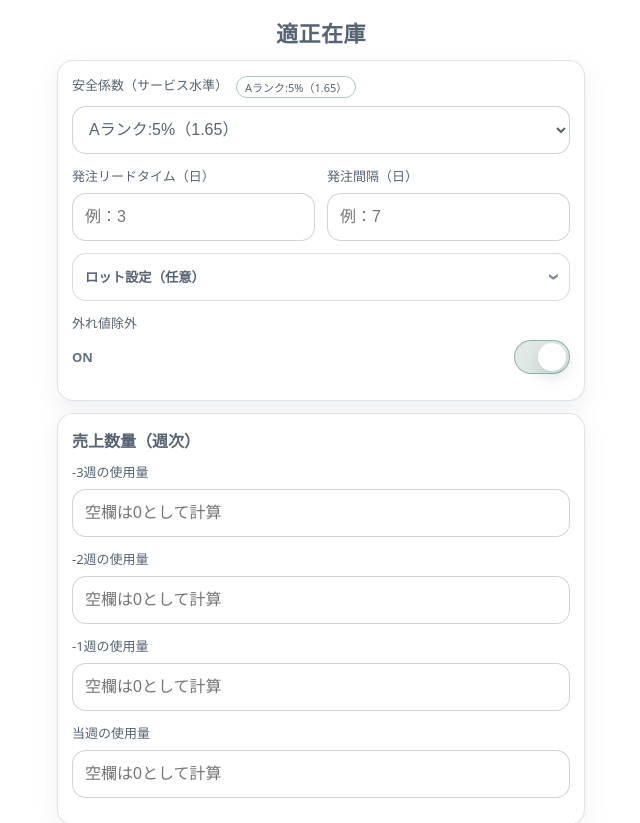
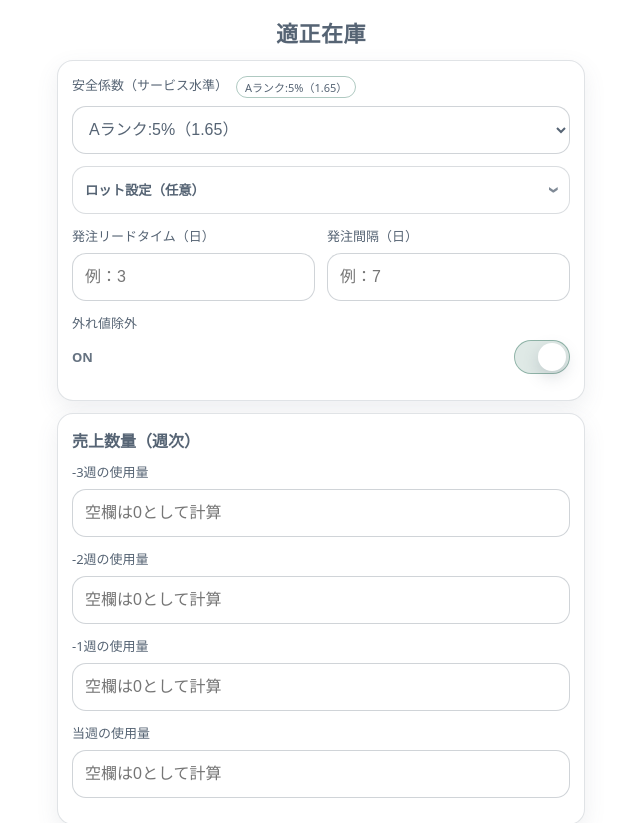
Before and after one commit to soan4/stock-app, a React (Vite) app: page / in a window 1280 px wide. Shown: the top 823 px of the page, without its empty margins (319-959 px from the left). Built offline with nearby package versions, Linux system fonts and the light colour scheme; a web font is replaced by a local one.

Commit message:
move lot section and improve lot input UX

```diff
--- a/src/App.tsx
+++ b/src/App.tsx
@@ -38,7 +38,7 @@ export default function App() {
   // 外れ値除外：デフォルトON
   const [outlierEnabled, setOutlierEnabled] = useState(true);
 
-  // ★ロット：基本は非表示＆初期値1
+  // ロット：基本は非表示＆初期値1
   const [showLot, setShowLot] = useState(false);
   const [lotSize, setLotSize] = useState<string>("1");
 
@@ -75,6 +75,9 @@ export default function App() {
   const onClearQuantities = () => {
     setQty(["", "", "", "", "", "", "", ""]);
     setShowLastYear(false);
+
+    // ★要望：クリア時にロットを初期値=1へ戻す
+    setLotSize("1");
   };
 
   const levelLabel =
@@ -96,6 +99,7 @@ export default function App() {
 
       {/* 設定カード */}
       <section className="card">
+        {/* 安全係数 */}
         <div className="row">
           <label className="label">
             安全係数（サービス水準）
@@ -111,6 +115,44 @@ export default function App() {
           </select>
         </div>
 
+        {/* ★移動：ロット欄（安全係数の下 / リードタイムの上） */}
+        <div className="row">
+          <button
+            type="button"
+            className="collapseHeader"
+            aria-expanded={showLot}
+            onClick={() => setShowLot(v => !v)}
+          >
+            <span>ロット設定（任意）</span>
+            <span className={`chev ${showLot ? "chevOpen" : ""}`}>›</span>
+          </button>
+
+          {showLot && (
+            <div className="collapseBody">
+              <label className="label">最小発注単位（ロット）（個）</label>
+              <input
+                className="input"
+                inputMode="numeric"
+                placeholder="例：10（10個単位）"
+                value={lotSize}
+                // ★要望：入力欄をタッチしたら「1」を消す
+                onFocus={() => {
+                  if (lotSize.trim() === "1") setLotSize("");
+                }}
+                // ★空欄のまま離れたら1に戻す（事故防止）
+                onBlur={() => {
+                  if (lotSize.trim() === "") setLotSize("1");
+                }}
+                onChange={(e) => setLotSize(e.target.value)}
+              />
+              <div className="smallNote">
+                ロット=1 は丸めなし（通常）。ロット&gt;1 の場合、適正在庫（目標在庫）をロット単位で切り上げ表示します。
+              </div>
+            </div>
+          )}
+        </div>
+
+        {/* リードタイム・発注間隔 */}
         <div className="grid2">
           <div className="row">
             <label className="label">発注リードタイム（日）</label>
@@ -135,36 +177,7 @@ export default function App() {
           </div>
         </div>
 
-        {/* ★ロット折りたたみ（基本は非表示） */}
-        <div className="row">
-          <button
-            type="button"
-            className="collapseHeader"
-            aria-expanded={showLot}
-            onClick={() => setShowLot(v => !v)}
-          >
-            <span>ロット設定（任意）</span>
-            <span className={`chev ${showLot ? "chevOpen" : ""}`}>›</span>
-          </button>
-
-          {showLot && (
-            <div className="collapseBody">
-              <label className="label">最小発注単位（ロット）（個）</label>
-              <input
-                className="input"
-                inputMode="numeric"
-                placeholder="例：10（10個単位）"
-                value={lotSize}
-                onChange={(e) => setLotSize(e.target.value)}
-              />
-              <div className="smallNote">
-                ロット=1 は丸めなし（通常）。ロット&gt;1 の場合、適正在庫（目標在庫）をロット単位で切り上げ表示します。
-              </div>
-            </div>
-          )}
-        </div>
-
-        {/* iOS風スイッチ */}
+        {/* 外れ値除外スイッチ */}
         <div className="row">
           <label className="label">外れ値除外</label>
           <div className="switchRow">
```
